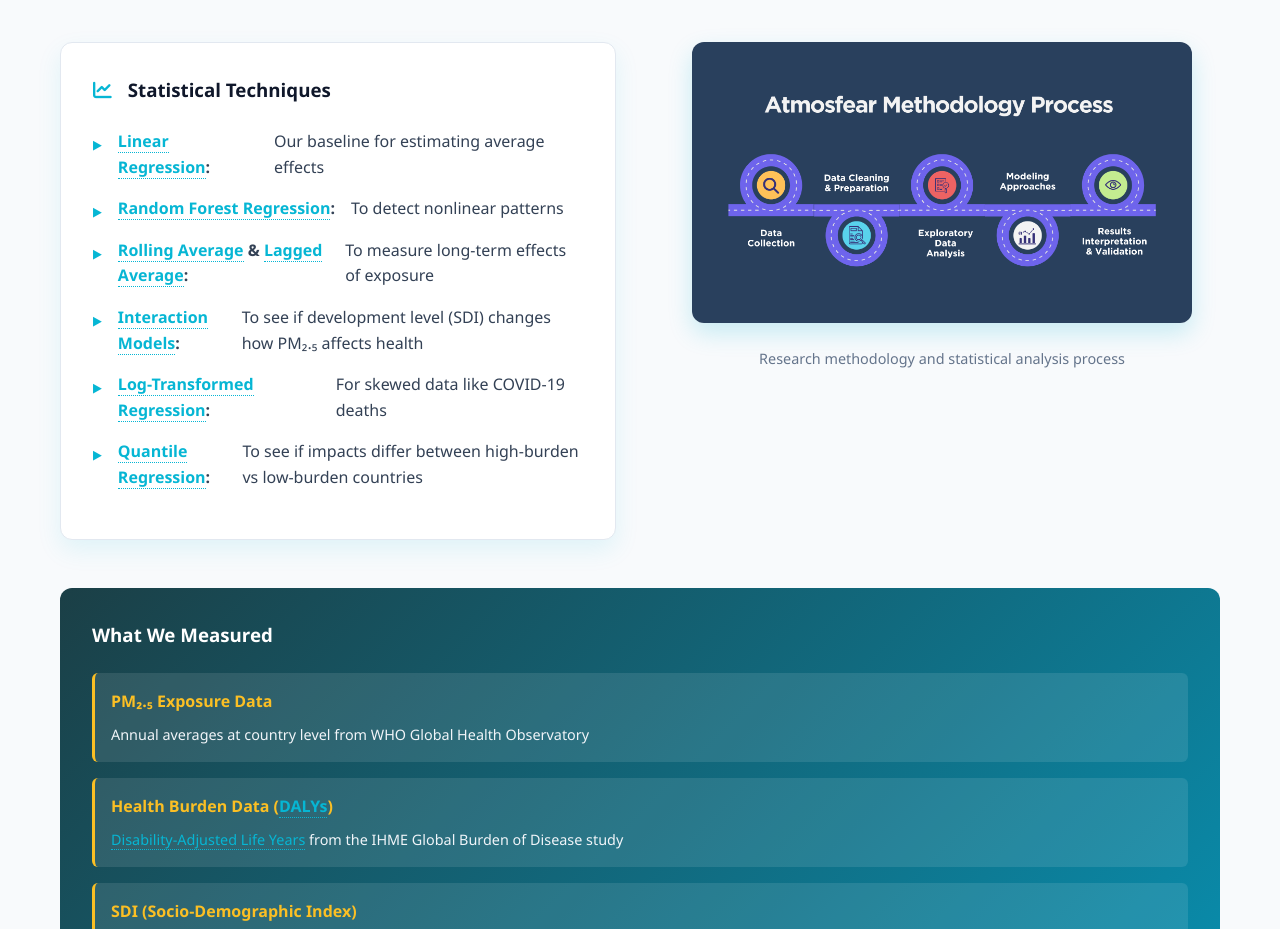
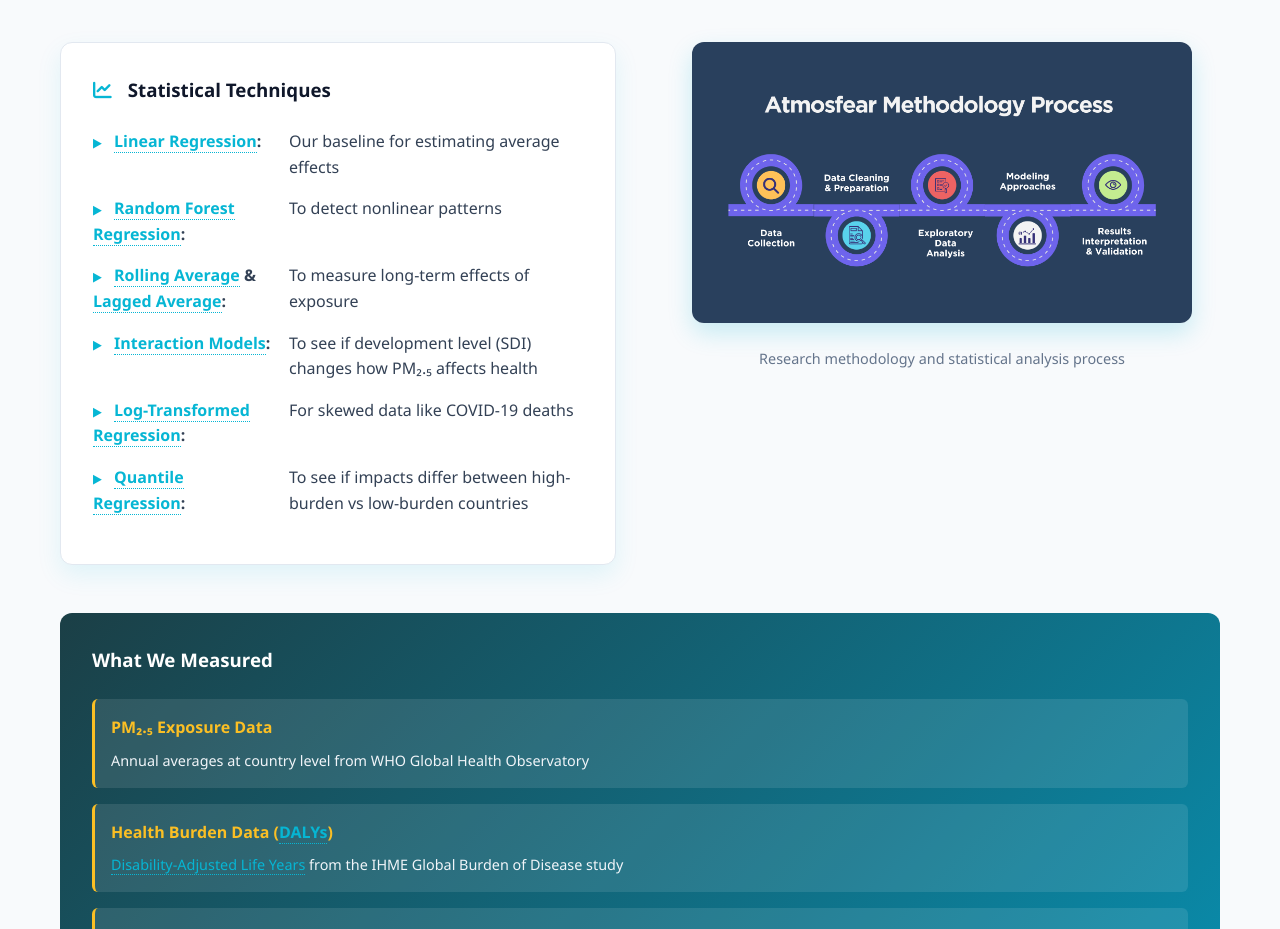
Before and after one commit to linahKhayri/atmosfear-website, a plain HTML site: page index.html in a window 1280 px wide. Shown: the part 4420-5349 px from the top of the page. Drawn offline with Linux system fonts and the light colour scheme.

Commit message:
fix method grid/ make countries names in caps

```diff
--- a/index.html
+++ b/index.html
@@ -501,6 +501,39 @@
             align-items: center;
             gap: 1rem;
         }
+        .methods-table {
+    display: table;
+    width: 100%;
+        }
+
+        .method-row {
+            display: table-row;
+            margin-bottom: 1rem;
+        }
+
+        .method-name {
+            display: table-cell;
+            width: 40%;
+            padding-right: 1rem;
+            padding-bottom: 1rem;
+            vertical-align: top;
+            color: #334155;
+        }
+
+        .method-desc {
+            display: table-cell;
+            width: 60%;
+            padding-bottom: 1rem;
+            vertical-align: top;
+            color: #334155;
+            line-height: 1.6;
+        }
+
+        .method-arrow {
+            color: #06b6d4;
+            font-size: 0.8rem;
+            margin-right: 0.5rem;
+        }
 
         .methods-list {
             list-style: none;
@@ -509,9 +542,10 @@
             .methods-list li {
                 display: flex;
                 align-items: flex-start;
-            gap: 1rem;
+                gap: 0.75rem;
                 margin-bottom: 1rem;
                 color: #334155;
+                line-height: 1.6;
             }
 
             .methods-list li::before {
@@ -519,6 +553,8 @@
                 color: #06b6d4;
                 font-size: 0.8rem;
                 margin-top: 0.3rem;
+                flex-shrink: 0; /* Prevents the arrow from shrinking */
+                width: 12px; /* Fixed width for consistent alignment */
             }
 
         .data-sources {
@@ -1275,14 +1311,55 @@
                         <i class="fas fa-chart-line" style="color: #06b6d4;"></i>
                         Statistical Techniques
                     </h3>
-                    <ul class="methods-list">
-                        <li><strong><a href="#glossary" class="glossary-link">Linear Regression</a>:</strong> Our baseline for estimating average effects</li>
-                        <li><strong><a href="#glossary" class="glossary-link">Random Forest Regression</a>:</strong> To detect nonlinear patterns</li>
-                        <li><strong><a href="#glossary" class="glossary-link">Rolling Average</a> & <a href="#glossary" class="glossary-link">Lagged Average</a>:</strong> To measure long-term effects of exposure</li>
-                        <li><strong><a href="#glossary" class="glossary-link">Interaction Models</a>:</strong> To see if development level (SDI) changes how PM₂.₅ affects health</li>
-                        <li><strong><a href="#glossary" class="glossary-link">Log-Transformed Regression</a>:</strong> For skewed data like COVID-19 deaths</li>
-                        <li><strong><a href="#glossary" class="glossary-link">Quantile Regression</a>:</strong> To see if impacts differ between high-burden vs low-burden countries</li>
-                    </ul>
+                    <div class="methods-table">
+                        <div class="method-row">
+                            <div class="method-name">
+                                <span class="method-arrow">▶</span>
+                                <strong><a href="#glossary" class="glossary-link">Linear Regression</a>:</strong>
+                            </div>
+                            <div class="method-desc">Our baseline for estimating average effects</div>
+                        </div>
+
+                        <div class="method-row">
+                            <div class="method-name">
+                                <span class="method-arrow">▶</span>
+                                <strong><a href="#glossary" class="glossary-link">Random Forest Regression</a>:</strong>
+                            </div>
+                            <div class="method-desc">To detect nonlinear patterns</div>
+                        </div>
+
+                        <div class="method-row">
+                            <div class="method-name">
+                                <span class="method-arrow">▶</span>
+                                <strong><a href="#glossary" class="glossary-link">Rolling Average</a> & <a href="#glossary" class="glossary-link">Lagged Average</a>:</strong>
+                            </div>
+                            <div class="method-desc">To measure long-term effects of exposure</div>
+                        </div>
+
+                        <div class="method-row">
+                            <div class="method-name">
+                                <span class="method-arrow">▶</span>
+                                <strong><a href="#glossary" class="glossary-link">Interaction Models</a>:</strong>
+                            </div>
+                            <div class="method-desc">To see if development level (SDI) changes how PM₂.₅ affects health</div>
+                        </div>
+
+                        <div class="method-row">
+                            <div class="method-name">
+                                <span class="method-arrow">▶</span>
+                                <strong><a href="#glossary" class="glossary-link">Log-Transformed Regression</a>:</strong>
+                            </div>
+                            <div class="method-desc">For skewed data like COVID-19 deaths</div>
+                        </div>
+
+                        <div class="method-row">
+                            <div class="method-name">
+                                <span class="method-arrow">▶</span>
+                                <strong><a href="#glossary" class="glossary-link">Quantile Regression</a>:</strong>
+                            </div>
+                            <div class="method-desc">To see if impacts differ between high-burden vs low-burden countries</div>
+                        </div>
+                    </div>
                 </div>
 
                 <div class="methods-visual fade-in">
@@ -1642,6 +1719,7 @@ document.getElementById("predictBtn").addEventListener("click", async function()
     const placeholder = document.getElementById("placeholder");
     const loadingMessage = document.getElementById('loadingMessage');
 
+
     if (!country || !year) {
         alert("Please select both country and year.");
         return;
@@ -1665,10 +1743,14 @@ document.getElementById("predictBtn").addEventListener("click", async function()
         loadingMessage.style.display = 'none';
 
         // Build results display
+        const capitalizedCountry = data.country
+            .split(' ')
+            .map(word => word.charAt(0).toUpperCase() + word.slice(1))
+            .join(' ');
         let html = `
             <h3 style="text-align:center; margin-bottom:1.5rem; color:#22d3ee;">
                 <i class="fas fa-chart-pie" style="margin-right: 0.5rem;"></i>
-                Health Profile for <span style="color:#fbbf24;">${data.country}</span> in ${data.year}
+                Health Profile for <span style="color:#fbbf24;">${capitalizedCountry}</span> in ${data.year}
             </h3>
             <div style="display: grid; grid-template-columns: repeat(auto-fit, minmax(300px, 1fr)); gap: 1.5rem; margin-top: 1rem;">
         `;
```
Lines whose indentation alone changed are shown as unchanged.
